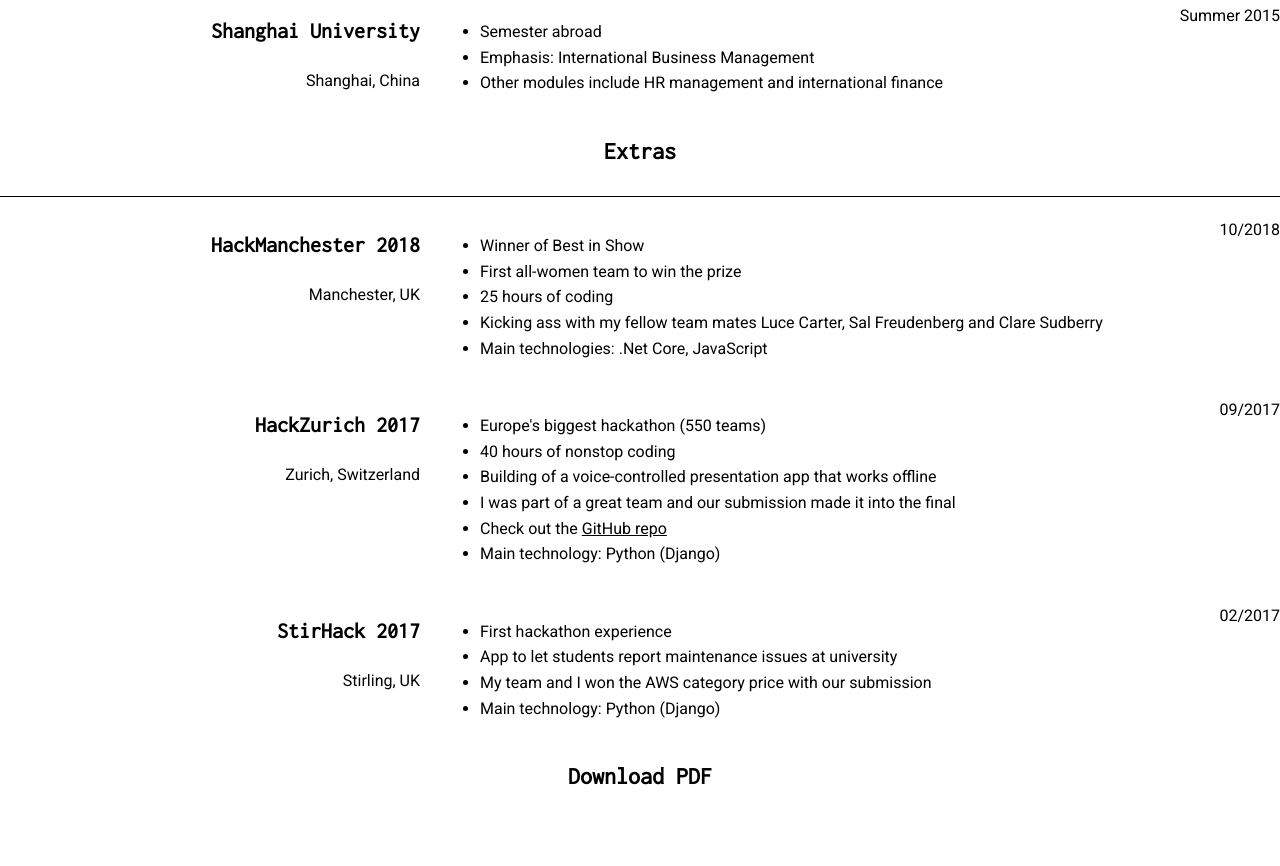
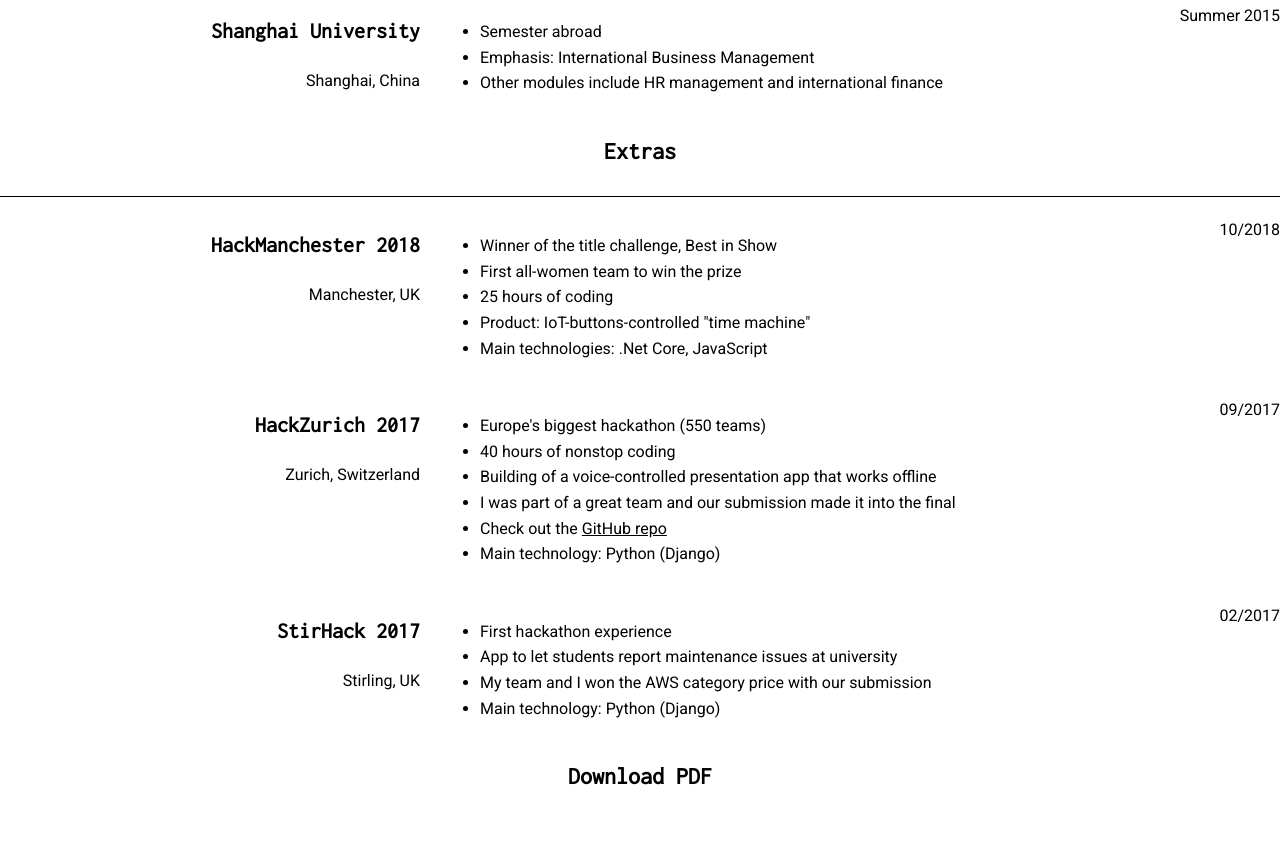
Before and after one commit to cynthi-a/PersonalWebsite, a Gatsby site: page /CV in a window 1280 px wide. Shown: the part 1010-1876 px from the top of the page. Built offline with nearby package versions, Linux system fonts and the light colour scheme; Gatsby itself is replaced by a stand-in of ours; some icons are missing.

Commit message:
update C

```diff
--- a/src/pages/CV.js
+++ b/src/pages/CV.js
@@ -231,10 +231,10 @@ class CV extends Component {
 						<div className="cv-value">
 							<div className="cv-value-description">
 								<ul>
-									<li>Winner of Best in Show</li>
+									<li>Winner of the title challenge, Best in Show</li>
 									<li>First all-women team to win the prize</li>
 									<li>25 hours of coding</li>
-									<li>Kicking ass with my fellow team mates Luce Carter, Sal Freudenberg and Clare Sudberry</li>
+									<li>Product: IoT-buttons-controlled "time machine"</li>
 									<li>Main technologies: .Net Core, JavaScript</li>
 								</ul>
 							</div>
```
